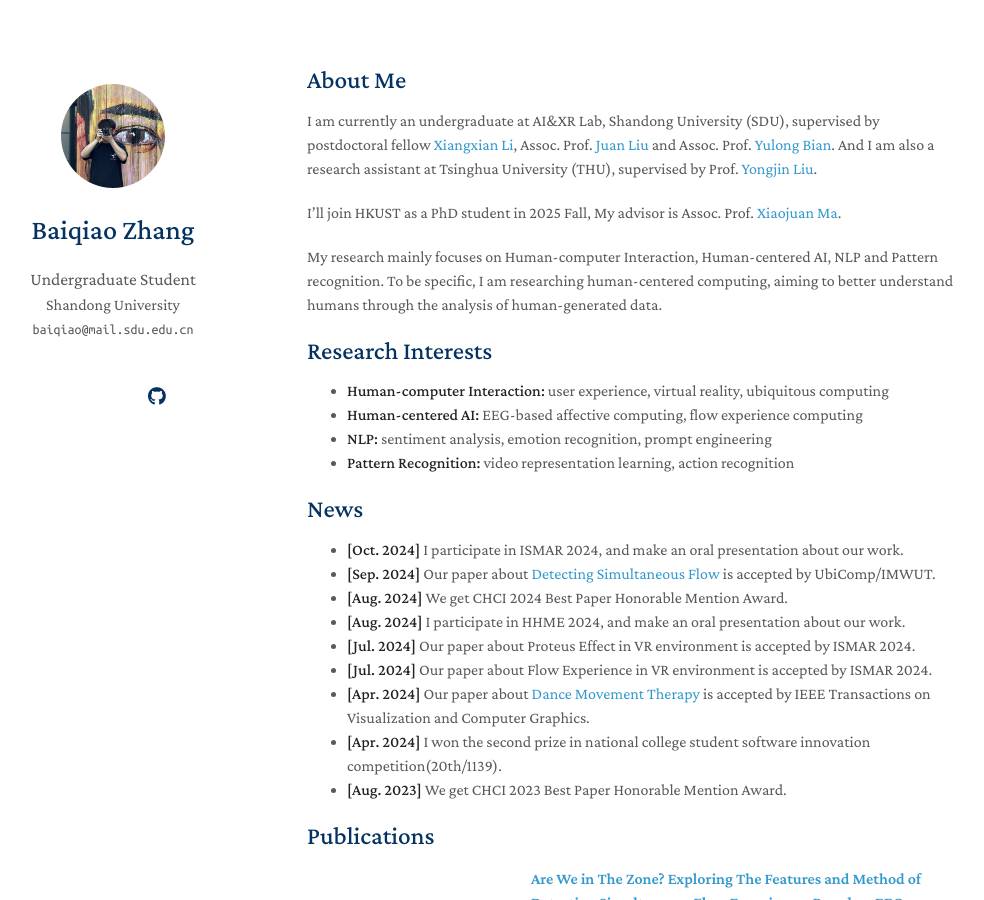
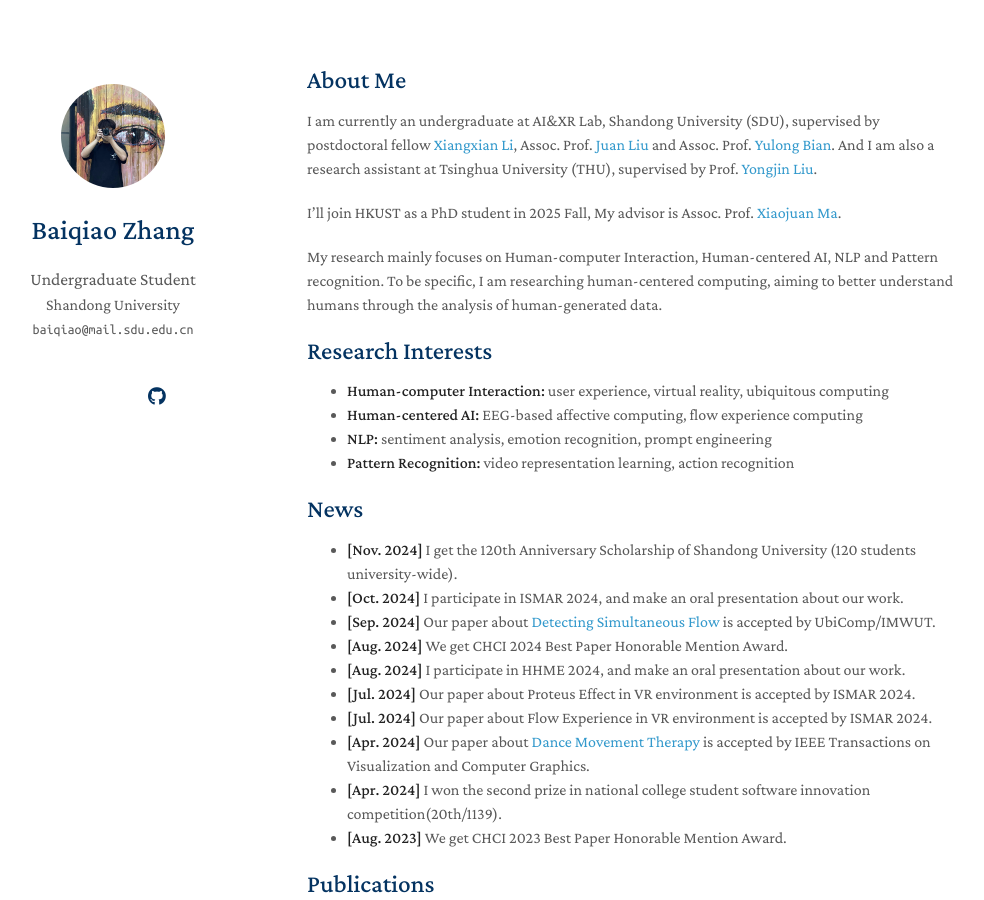
Before and after one commit to YulongBian/yulongbian.github.io, a Jekyll site: the page built from index.md, in a window 1280 px wide and 900 px high. Shown: the whole window, without its empty margins (163-1147 px from the left). Built offline with Jekyll 4.4.1, drawn with Linux system fonts in a browser that asks for light colours; a style sheet for code colours, icons or effects is not loaded; our own code applies the rules of GitHub Pages for plain Markdown files.

Commit message:
Update index.md

```diff
--- a/index.md
+++ b/index.md
@@ -21,6 +21,7 @@ My research mainly focuses on Human-computer Interaction, Human-centered AI, NLP
 
 ## News
 
+- **[Nov. 2024]** I get the 120th Anniversary Scholarship of Shandong University (120 students university-wide).
 - **[Oct. 2024]** I participate in ISMAR 2024, and make an oral presentation about our work.
 - **[Sep. 2024]** Our paper about [Detecting Simultaneous Flow](https://arxiv.org/abs/2405.02045) is accepted by UbiComp/IMWUT.
 - **[Aug. 2024]** We get CHCI 2024 Best Paper Honorable Mention Award.
```
